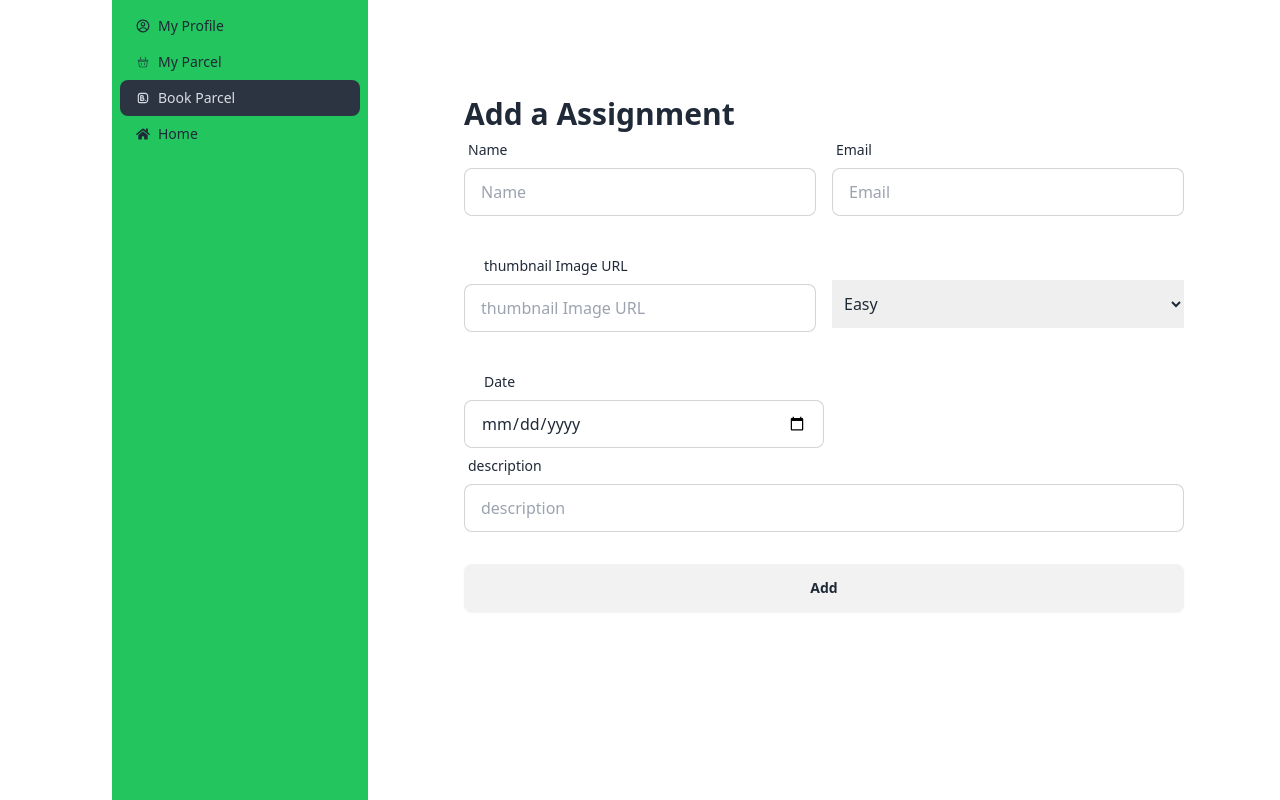
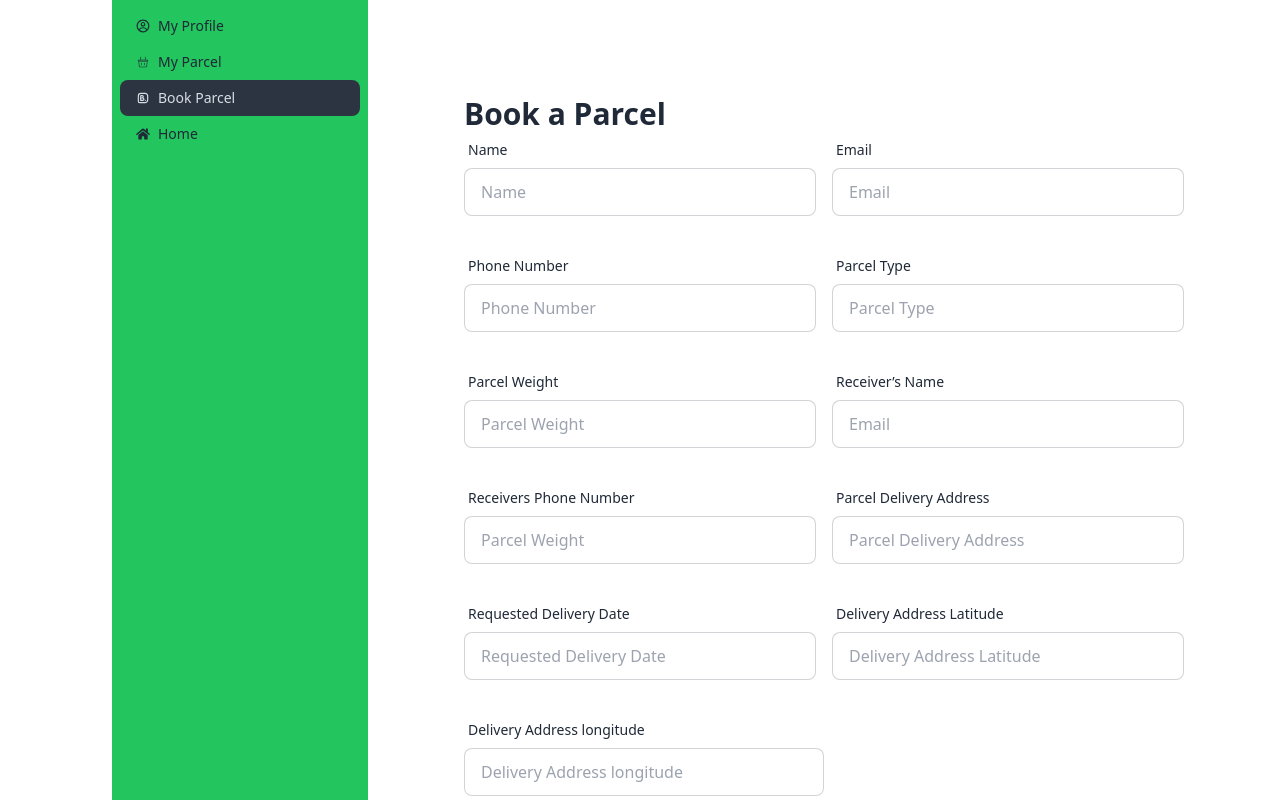
Before and after one commit to 1997Maruf/Parcel-Pro, a React (Vite) app: page /dashboard/bookParcel in a window 1280 px wide. Shown: the top 800 px of the page. Built offline with nearby package versions, Linux system fonts and the light colour scheme; no server answers.

Commit message:
install sweet alart

```diff
--- a/package.json
+++ b/package.json
@@ -19,7 +19,8 @@
     "react-icons": "^5.2.1",
     "react-router-dom": "^6.23.1",
     "react-simple-captcha": "^9.3.1",
-    "sort-by": "^1.2.0"
+    "sort-by": "^1.2.0",
+    "sweetalert2": "^11.11.0"
   },
   "devDependencies": {
     "@types/react": "^18.2.66",
--- a/src/Pages/Dashboard/BookParcel/BookParcel.jsx
+++ b/src/Pages/Dashboard/BookParcel/BookParcel.jsx
@@ -1,22 +1,53 @@
+import { useContext } from "react";
+import { AuthContext } from "../../../Providers/AuthProvider";
 
 
 const BookParcel = () => {
+    const {user} = useContext(AuthContext);
+    console.log(user)
     const handleBook = event => {
         event.preventDefault();
         const form = event.target;
-        const title = form.title.value;
-        const marks = form.marks.value;
-        const difficulty = form.difficulty.value;
-        const date = form.date.value;
-        const thumbnailImageUrl = form.thumbnailImageUrl.value;
-        const description = form.description.value;
+        const name = form.name.value;
+        const email = form.email.value;
+        const phone = form.phone.value;
+        const type = form.type.value;
+        const weight = form.weight.value;
+        const receiver = form.receiver.value;
+        const phoneNumber = form.phoneNumber.value;
+        const deliveryAddress = form.deliveryAddress.value;
+        const deliveryDate = form.deliveryAddress.value;
+        const Price = form.Price.value;
+        const longitude = form.longitude.value;
+        const latitude = form.latitude.value;
 
-      console.log(title, marks, difficulty, date, thumbnailImageUrl, description)
+
+      console.log(name,email,phone,type,weight,receiver,phoneNumber,deliveryAddress,deliveryDate,Price,longitude,latitude);
+      const booking = {name,email,phone,type,weight,receiver,phoneNumber,deliveryAddress,deliveryDate,Price,longitude,latitude}
+      fetch('https://code-crafter-hub-serveer.vercel.app/assignment',{
+            method: 'POST',
+            headers: {
+                'content-type' : 'application/json'
+            },
+            body : JSON.stringify(booking)
+        })
+        .then(res => res.json())
+        .then(data => {
+            console.log(data);
+            if(data.insertedId){
+                Swal.fire({
+                    title: 'Success!',
+                    text: 'Assignm Added Successfully',
+                    icon: 'success',
+                    confirmButtonText: 'Cool'
+                  })
+            }
+        })
     }
     return (
         <div>
           <div className=" p-24">
-        <h2 className="text-3xl font-extrabold">Add a Assignment</h2>
+        <h2 className="text-3xl font-extrabold">Book a Parcel</h2>
         <form onSubmit={handleBook}>
             {/* form supplier row */}
             <div className="md:flex mb-8">
@@ -25,7 +56,7 @@ const BookParcel = () => {
                         <span className="label-text">Name</span>
                     </label>
                     <label className="input-group">
-                        <input type="text" name="name"  placeholder="Name" className="input input-bordered w-full" />
+                        <input type="text" defaultValue={user?.displayName} name="name"  placeholder="Name" className="input input-bordered w-full" />
                     </label>
                 </div>
                 <div className="form-control md:w-1/2 lg:ml-4">
@@ -33,50 +64,105 @@ const BookParcel = () => {
                         <span className="label-text">Email</span>
                     </label>
                     <label className="input-group">
-                        <input type="email" name="email" placeholder="Email" className="input input-bordered w-full" />
+                        <input type="email" defaultValue={user?.email} name="email" placeholder="Email" className="input input-bordered w-full" />
                     </label>
                 </div>
             </div>
             <div className="md:flex mb-8">
-                  <div className="form-control md:w-1/2 lg:ml-4">
+                <div className="form-control md:w-1/2">
                     <label className="label">
-                        <span className="label-text">thumbnail Image URL</span>
+                        <span className="label-text">Phone Number</span>
                     </label>
                     <label className="input-group">
-                        <input type="text" name="thumbnailImageUrl" placeholder="thumbnail Image URL" className="input input-bordered -ml-4 w-full" />
+                        <input type="number"  name="phone"  placeholder="Phone Number" className="input input-bordered w-full" />
                     </label>
                 </div>
-                <div className="form-control w-1/2 border-2xl">
-                  <select className="py-3 mt-8 pl-2" id="difficulty" name="difficulty ">
-                    <option value="easy">Easy</option>
-                    <option value="medium">Medium</option>
-                    <option value="hard">Hard</option>
-                  </select>
+                <div className="form-control md:w-1/2 lg:ml-4">
+                    <label className="label">
+                        <span className="label-text">Parcel Type</span>
+                    </label>
+                    <label className="input-group">
+                        <input type="text" name="type" placeholder="Parcel Type" className="input input-bordered w-full" />
+                    </label>
+                </div>
+            </div>
+            <div className="md:flex mb-8">
+                <div className="form-control md:w-1/2">
+                    <label className="label">
+                        <span className="label-text">Parcel Weight</span>
+                    </label>
+                    <label className="input-group">
+                        <input type="number" name="weight"  placeholder="Parcel Weight" className="input input-bordered w-full" />
+                    </label>
+                </div>
+                <div className="form-control md:w-1/2 lg:ml-4">
+                    <label className="label">
+                        <span className="label-text">Receiver’s Name</span>
+                    </label>
+                    <label className="input-group">
+                        <input type="text" name="receiver" placeholder="Email" className="input input-bordered w-full" />
+                    </label>
+                </div>
+            </div>
+            <div className="md:flex mb-8">
+                <div className="form-control md:w-1/2">
+                    <label className="label">
+                        <span className="label-text">Receivers Phone Number</span>
+                    </label>
+                    <label className="input-group">
+                        <input type="number" name="phoneNumber"  placeholder="Parcel Weight" className="input input-bordered w-full" />
+                    </label>
+                </div>
+                <div className="form-control md:w-1/2 lg:ml-4">
+                    <label className="label">
+                        <span className="label-text">Parcel Delivery Address</span>
+                    </label>
+                    <label className="input-group">
+                        <input type="text" name="deliveryAddress" placeholder="Parcel Delivery Address" className="input input-bordered w-full" />
+                    </label>
+                </div>
+            </div>
+            <div className="md:flex mb-8">
+                <div className="form-control md:w-1/2">
+                    <label className="label">
+                        <span className="label-text">Requested Delivery Date</span>
+                    </label>
+                    <label className="input-group">
+                        <input type="text" name="deliveryDate"  placeholder="Requested Delivery Date" className="input input-bordered w-full" />
+                    </label>
+                </div>
+                <div className="form-control md:w-1/2 lg:ml-4">
+                    <label className="label">
+                        <span className="label-text">Delivery Address Latitude </span>
+                    </label>
+                    <label className="input-group">
+                        <input type="text" name="latitude" placeholder="Delivery Address Latitude " className="input input-bordered w-full" />
+                    </label>
+                </div>
+            </div>
+            <div className="md:flex mb-8">
+                <div className="form-control md:w-1/2">
+                    <label className="label">
+                        <span className="label-text">Delivery Address longitude </span>
+                    </label>
+                    <label className="input-group">
+                        <input type="text" name="longitude"  placeholder="Delivery Address longitude " className="input input-bordered w-full" />
+                    </label>
                 </div>
 
             </div>
-
-            <div className="form-control md:w-1/2 lg:ml-4">
+            <div className="md:flex mb-8">
+                <div className="form-control md:w-1/2">
                     <label className="label">
-                        <span className="label-text">Date</span>
+                        <span className="label-text">Price</span>
                     </label>
                     <label className="input-group">
-                        <input type="date" name="date" placeholder="Date" className="input input-bordered -ml-4 w-full" />
+                        <input type="text" name="Price"  placeholder="Delivery Address longitude " className="input input-bordered w-full" />
                     </label>
                 </div>
-            {/* form difficulty level */}
 
-            <div className="mb-8">
-                <div className="form-control w-full">
-                    <label className="label">
-                        <span className="label-text">description </span>
-                    </label>
-                    <label className="input-group">
-                        <input type="text" name="description" placeholder="description " className="input input-bordered w-full" />
-                    </label>
-                </div>
             </div>
-            <input type="submit" value="Add" className="btn btn-block" />
+            <input type="submit" value="Book" className="btn btn-block" />
 
         </form>
     </div>
--- a/src/ShareComponent/NavBar/NaveBar.jsx
+++ b/src/ShareComponent/NavBar/NaveBar.jsx
@@ -1,12 +1,25 @@
+import { useContext } from "react";
 import { NavLink } from "react-router-dom";
+import { AuthContext } from "../../Providers/AuthProvider";
 
 const NaveBar = () => {
+  const {user, logOut} = useContext(AuthContext);
+  const handelLogOut =() =>{
+   logOut()
+   .then(()=>{})
+   .catch(error => console.log(error))
+  }
     const link = <>
 
       <li><NavLink to='/'> Home</NavLink></li>
-      <li><NavLink to='/login'> Login</NavLink></li>
+
       <li><NavLink to='/dashboard'>Dashboard</NavLink></li>
-
+       {
+        user? <><button onClick={handelLogOut} className="btn btn-active">LogOut</button>
+        </> : <>
+        <li><NavLink to='/login'> Login</NavLink></li>
+        </>
+       }
     </>
     return (
         <div className="navbar bg-base-100">
```
Also changed, not shown: src/Providers/AuthProvider.jsx (+32 -18 lines), 1 other file (tests, documents, lock files or other folders).
